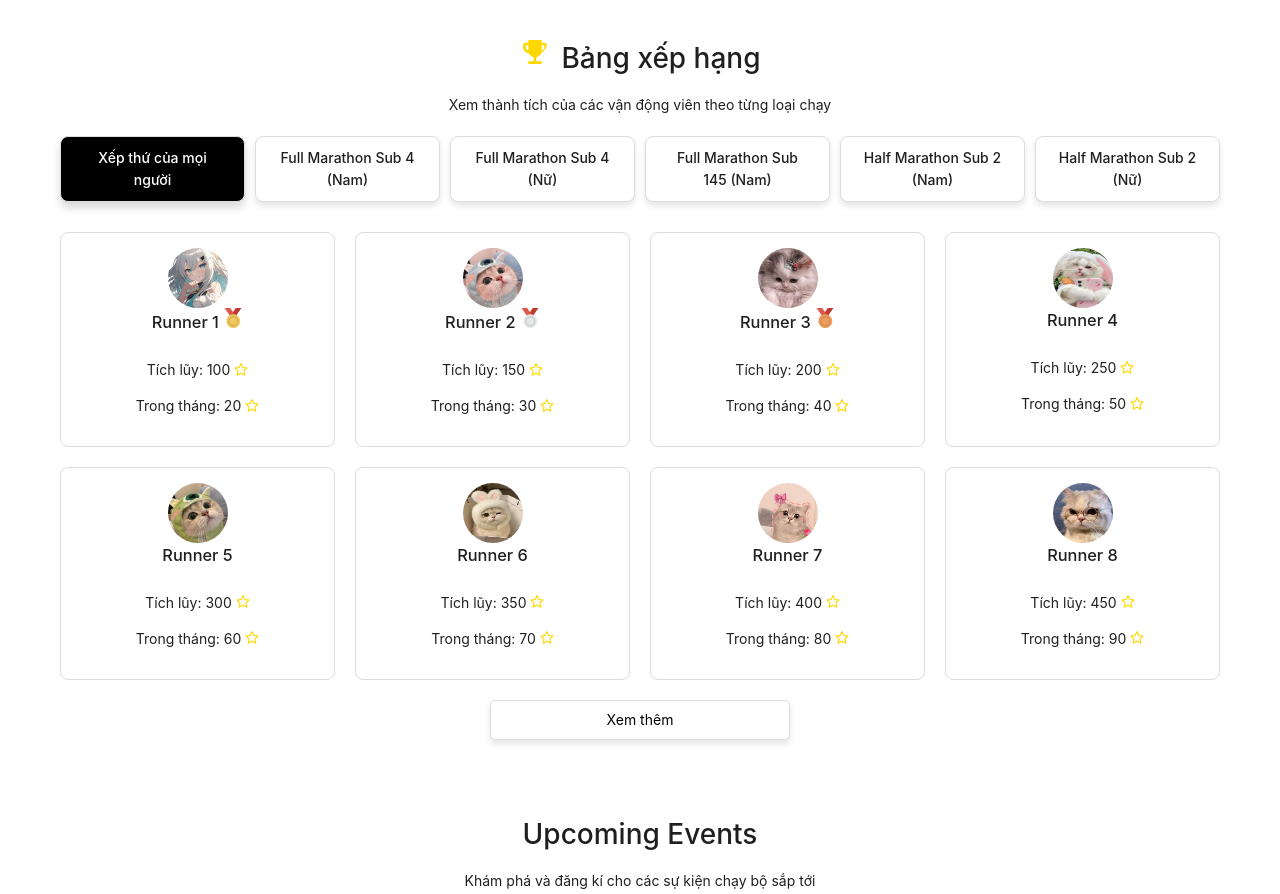
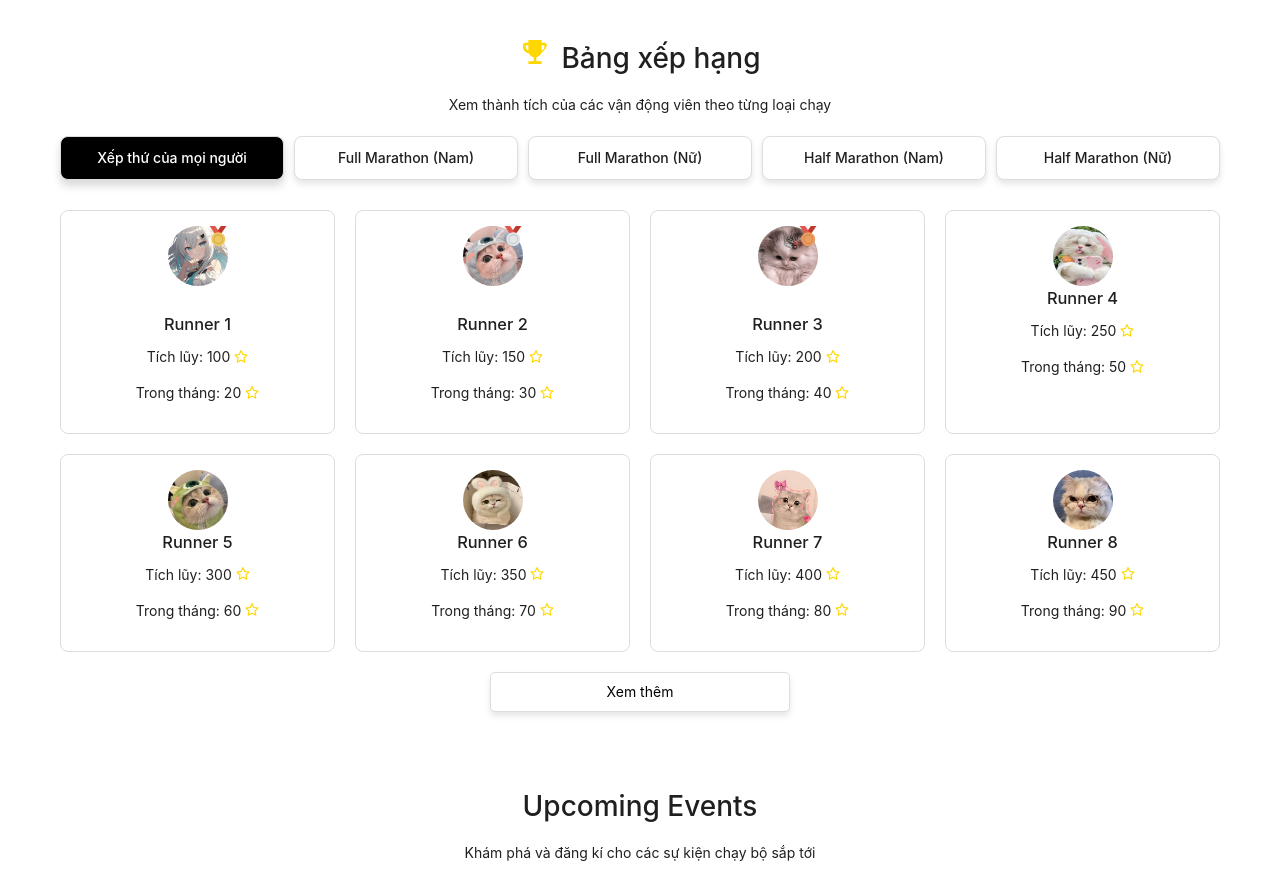
Before and after one commit to HekiruLily/CV, a React (Create React App) app in the folder frontend/: page / in a window 1280 px wide. Shown: the part 1440-2334 px from the top of the page. Built offline with nearby package versions, Linux system fonts and the light colour scheme; a web font is replaced by a local one.

Commit message:
Refactor Ranking Page UI and Distance Categories
- Updated RunnerCard component layout with separate image and medal containers
- Simplified distance button categories
- Adjusted CSS for runner card and medal positioning

```diff
--- a/frontend/src/pages/landing_pages/ranking/components/DistanceButtons.jsx
+++ b/frontend/src/pages/landing_pages/ranking/components/DistanceButtons.jsx
@@ -1,6 +1,6 @@
 import React from 'react';
 
-const distances = ['Xếp thứ của mọi người', 'Full Marathon Sub 4 (Nam)', 'Full Marathon Sub 4 (Nữ)', 'Full Marathon Sub 145 (Nam)', 'Half Marathon Sub 2 (Nam)', 'Half Marathon Sub 2 (Nữ)'];
+const distances = ['Xếp thứ của mọi người', 'Full Marathon (Nam)', 'Full Marathon (Nữ)', 'Half Marathon (Nam)', 'Half Marathon (Nữ)'];
 
 const DistanceButtons = ({ selectedDistance, onDistanceSelect }) => {
   return (
--- a/frontend/src/pages/landing_pages/ranking/components/RunnerCard.jsx
+++ b/frontend/src/pages/landing_pages/ranking/components/RunnerCard.jsx
@@ -23,9 +23,14 @@ const RunnerCard = ({ runner, position }) => {
 
   return (
     <div className="runner-card">
+      <div className="runner-image-container">
+        <img src={runner.image} alt={runner.name} className="runner-image" />
+        <div className="medal-container">
+          {renderMedalIcon()}
+        </div>
+      </div>
       <div className="runner-info">
-        <img src={runner.image} alt={runner.name} className="runner-image" />
-        <h3>{runner.name} {renderMedalIcon()}</h3>
+        <h3>{runner.name} </h3>
       </div>
       <p>Tích lũy: {accumulated} <StarOutlined style={{ color: 'gold' }} /></p> {/* Replace km with star icon */}
       <p>Trong tháng: {monthly} <StarOutlined style={{ color: 'gold' }} /></p> {/* Replace km with star icon */}
--- a/frontend/src/pages/landing_pages/ranking/ranking.css
+++ b/frontend/src/pages/landing_pages/ranking/ranking.css
@@ -56,13 +56,6 @@
   background-color: white;
 }
 
-.runner-info {
-  display: flex;
-  flex-direction: column;
-  align-items: center;
-  margin-bottom: 15px;
-}
-
 .runner-info h3 {
   font-weight: 500;
 }
@@ -72,6 +65,12 @@
   height: 60px;
   border-radius: 50%;
   margin: auto;
+}
+
+.medal-container{
+  position: relative;
+  top: -60px;
+  right: -20px;
 }
 
 .runner-details h3 {
```
